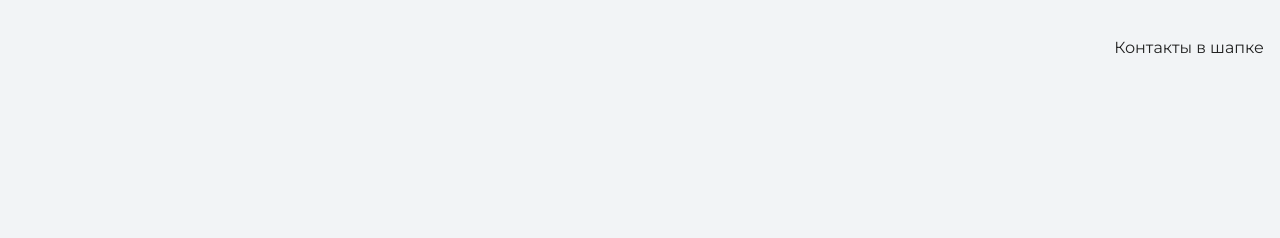
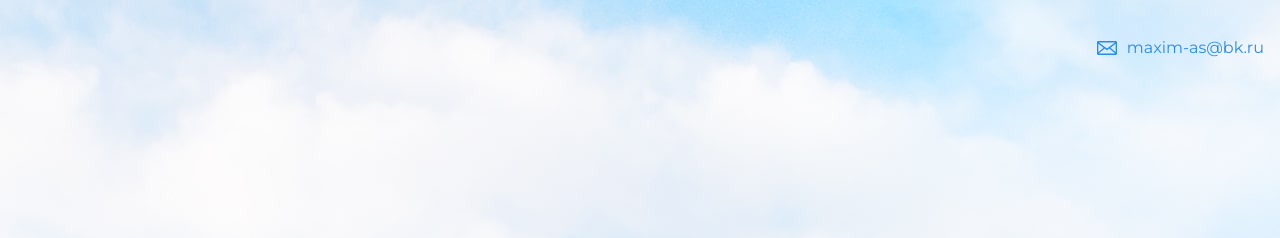
Before and after one commit to DrSeedon/my-site, a plain HTML site: page index.html in a window 1280 px wide. Shown: the top 238 px of the page. Drawn offline with nearby package versions, Linux system fonts and the light colour scheme.

Commit message:
Обнова сайта

```diff
--- a/index.html
+++ b/index.html
@@ -12,7 +12,7 @@
 
     <header class="page-header">
         <div class="container">
-            Контакты в шапке
+            <a href="mailto:maxim-as@bk.ru" class="header-email">maxim-as@bk.ru</a>
         </div>
     </header>
     <div class="container">
```
Also changed, not shown: files/project.jpg (added), files/user.jpg (added), img/hero-bg.jpg (added), img/icon-css.svg (added), img/icon-email-footer.svg (added), img/icon-email-header.svg (added), img/icon-html.svg (added), img/icon-phone-footer.svg (added), img/icon-phone-header.svg (added), 2 other files.
